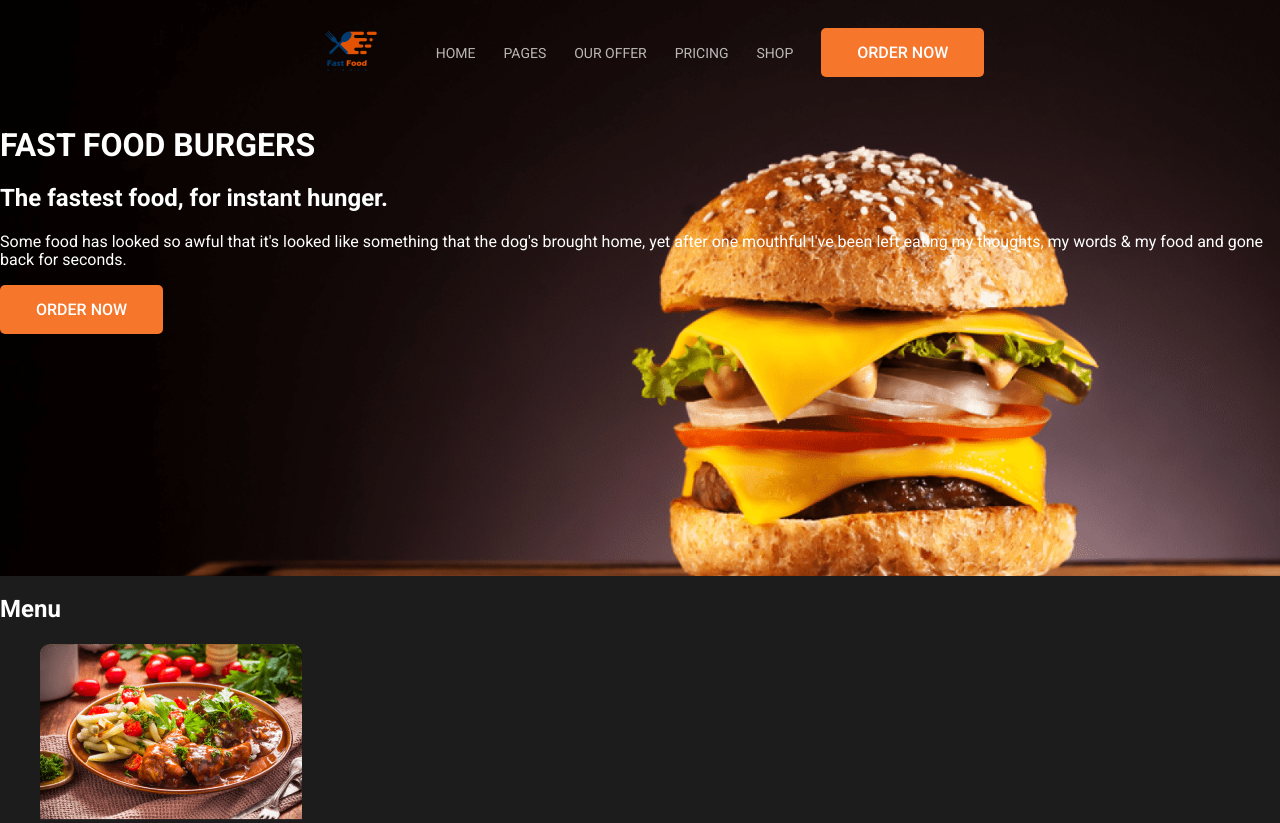
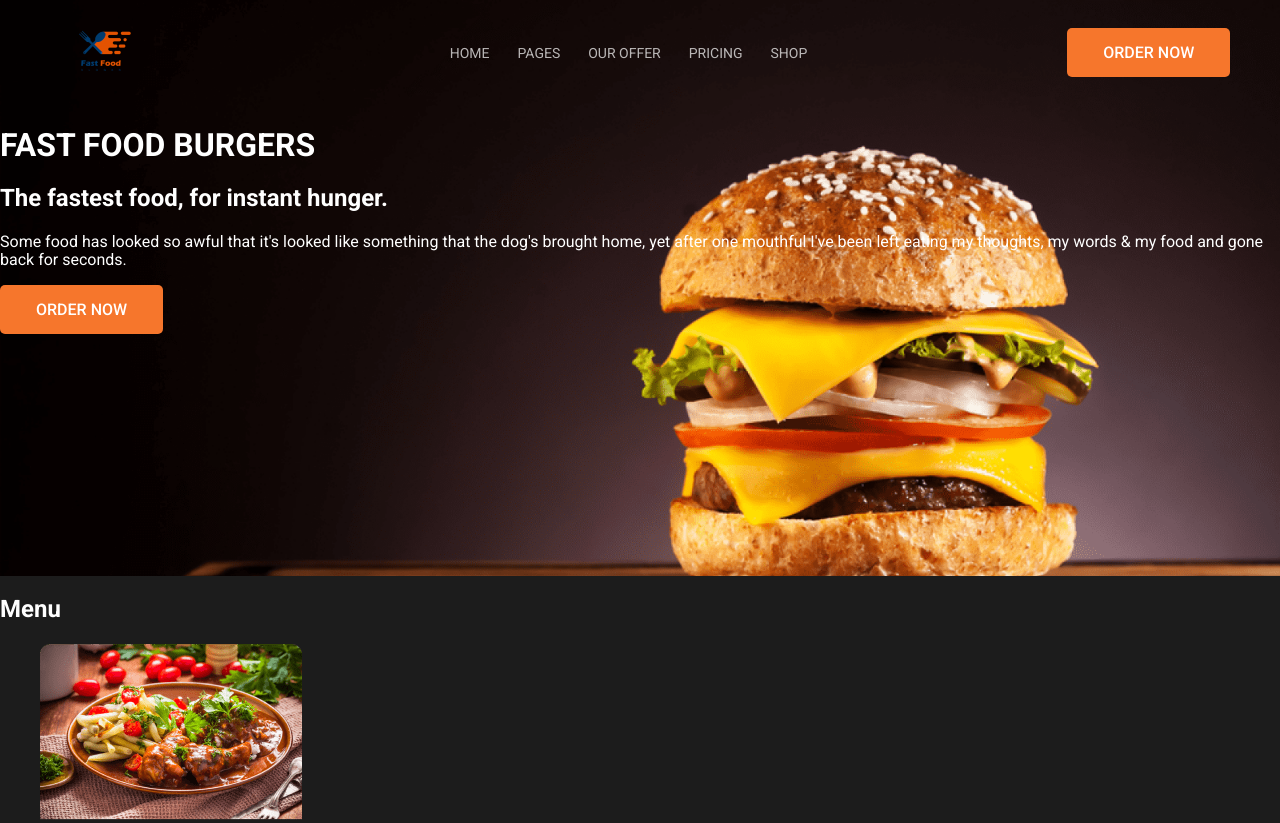
Before and after one commit to Shumytska/practice, a plain HTML site: page index.html in a window 1280 px wide. Shown: the top 823 px of the page. Drawn offline with Linux system fonts and the light colour scheme.

Commit message:
кнопка у хедері

```diff
--- a/css/style.css
+++ b/css/style.css
@@ -51,11 +51,11 @@ body {
 }
 
 .nav-item:first-child {
-    /* margin-left: 260px; */
+    margin-left: 260px;
 }
 
 .nav-item:last-child {
-    /* margin-right: 260px; */
+    margin-right: 260px;
 }
 
 .nav-link {
```
